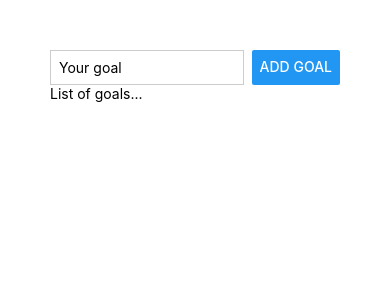
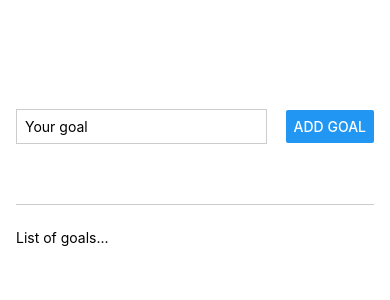
Before and after one commit to henks20/react-native-basic-app, a React Native app: screen / in a window 390 px wide. Shown: the top 300 px of the page. Built offline with nearby package versions, Linux system fonts and the light colour scheme.

Commit message:
Improve layout

```diff
--- a/App.js
+++ b/App.js
@@ -7,7 +7,7 @@
         <TextInput placeholder="Your goal" style={styles.textInput} />
         <Button title="Add goal" />
       </View>
-      <View>
+      <View style={styles.listContainer}>
         <Text>List of goals...</Text>
       </View>
     </View>
@@ -16,17 +16,27 @@
 
 const styles = StyleSheet.create({
   container: {
-    padding: 50,
+    flex: 1,
+    paddingTop: 50,
+    paddingHorizontal: 16,
   },
   inputContainer: {
+    flex: 1,
     flexDirection: "row",
     justifyContent: "space-between",
+    alignItems: "center",
+    marginBottom: 24,
+    borderBottomWidth: 1,
+    borderBottomColor: "#CCC",
   },
   textInput: {
     borderWidth: 1,
     borderColor: "#CCC",
-    width: "80%",
+    width: "70%",
     marginRight: 8,
     padding: 8,
   },
+  listContainer: {
+    flex: 4,
+  },
 });
```
